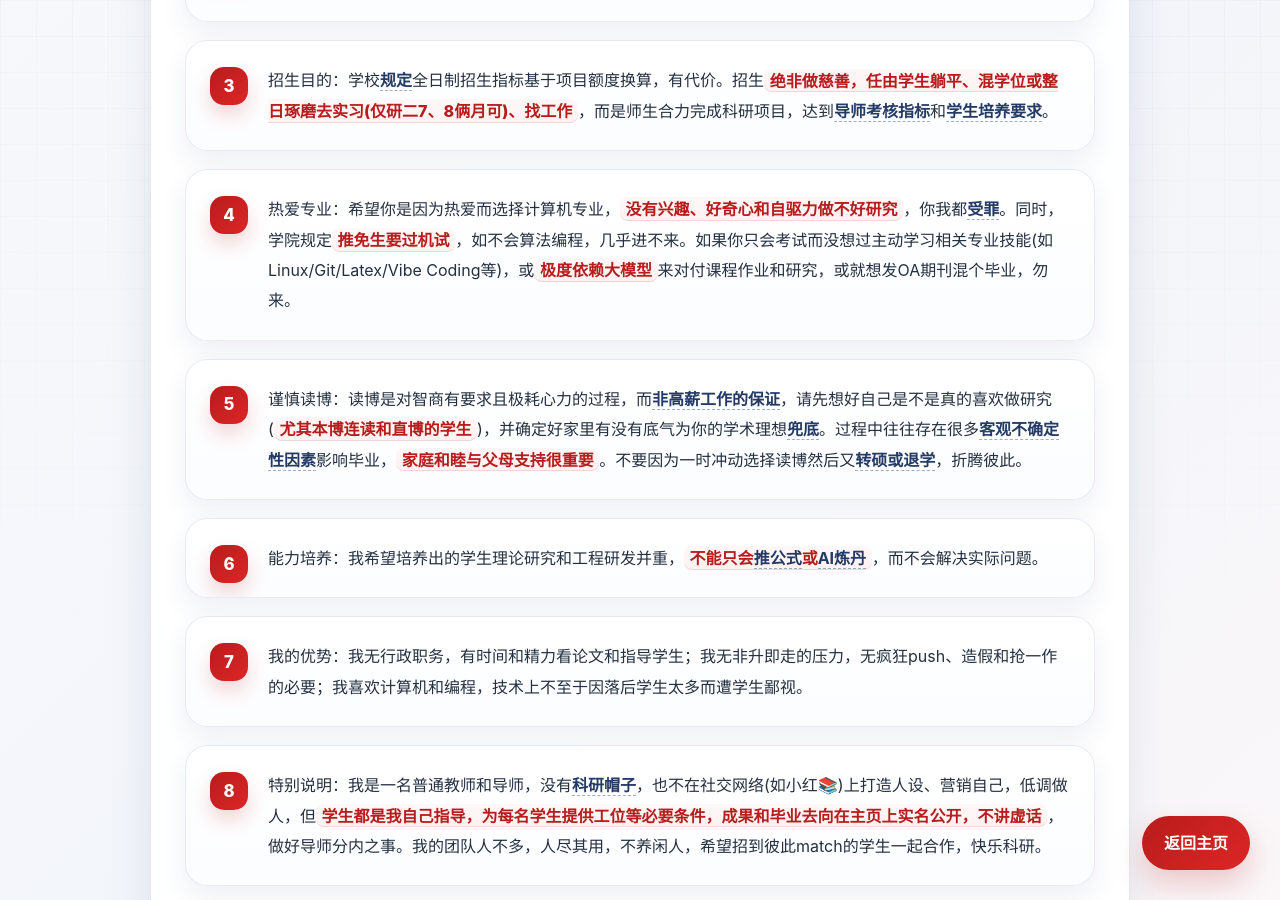
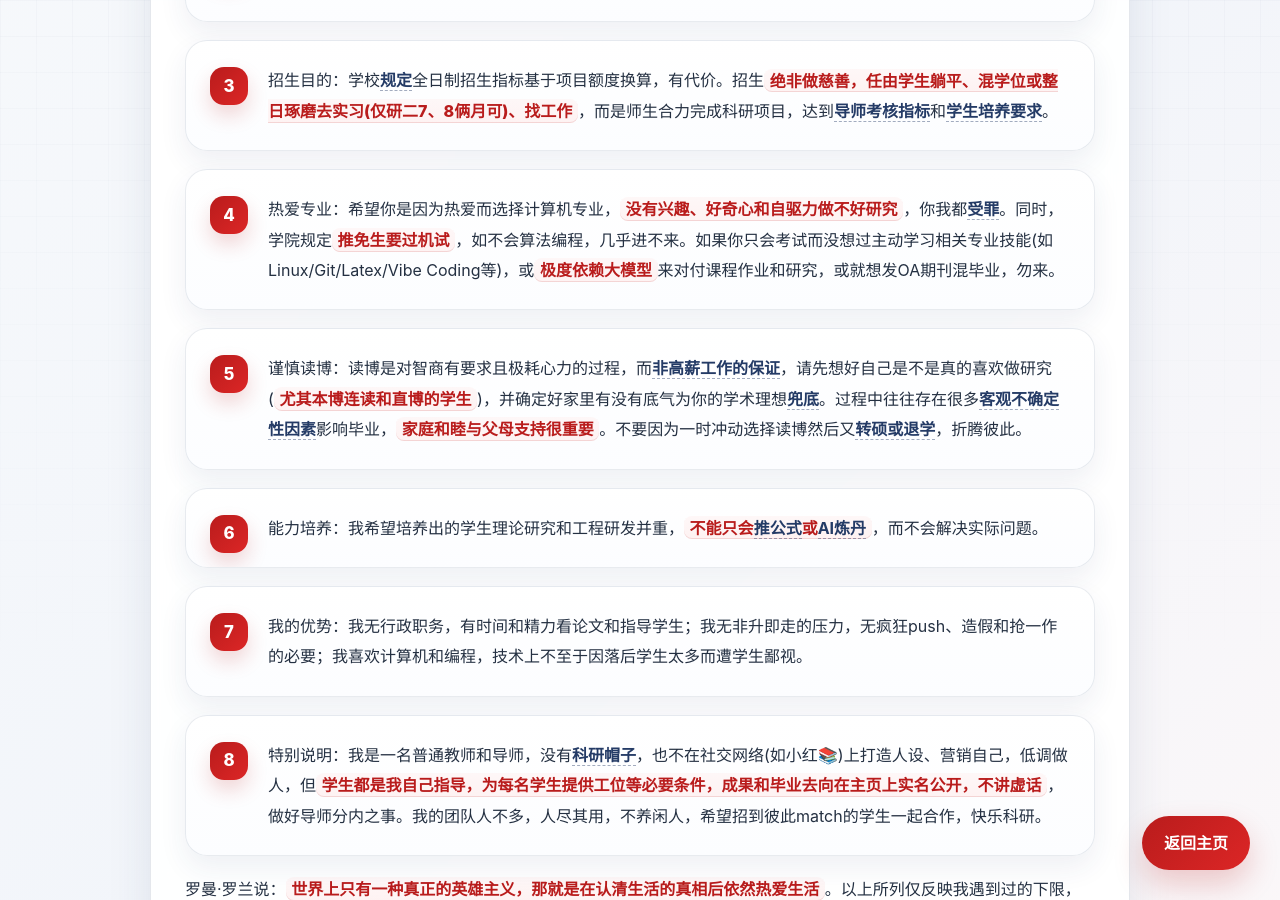
Before and after one commit to fangvv/Homepage, a Jekyll site: the page faq2.html, which Jekyll copies as it is, in a window 1280 px wide and 900 px high, scrolled down 633 px. Built offline with Jekyll 4.4.1, drawn with Linux system fonts in a browser that asks for light colours; comment, search, counter and statistics services are not loaded.

Commit message:
update faq2

```diff
--- a/faq2.html
+++ b/faq2.html
@@ -526,7 +526,7 @@ PyTorch Mobile, 移动端深度学习,
                 <li>诚信靠谱：根据经验，<strong>推免本科生、博士申请考核生极易出<a href="https://www.zhihu.com/question/487277766" target="_blank">海王</a></strong>。不是真心想来的同学<strong>请别联系</strong>，浪费我时间和名额。如果你水平很高，估计在我们这里做科研也收获不到什么，那你开始就应去找你认为水平更高的导师。</li>
                 <li>身心健康：学术界高度内卷科研压力大，<strong>精神内耗严重、个性偏激、玻璃心、焦虑、抑郁等心理疾病及极端女权</strong>和中国传统意义上的<a href="https://www.zhihu.com/question/596191290" target="_blank">严师出高徒</a>是相悖的，极易引发<strong>灾难性<a href="https://www.sciscanpub.com/uploads/2025/04/16/0e6be8681630d9e1939409ade49b73b6.pdf" target="_blank">后果</a></strong>。如你有此类困扰且常复发，请一定不要来。</li>
                 <li>招生目的：学校<a href="https://www.bjtu.edu.cn/xxxtrmzn/162744.htm" target="_blank">规定</a>全日制招生指标基于项目额度换算，有代价。招生<strong>绝非做慈善，任由学生躺平、混学位或整日琢磨去实习(仅研二7、8俩月可)、找工作</strong>，而是师生合力完成科研项目，达到<a href="https://www.zhihu.com/question/1993742963784848897/answer/1993748322066920997" target="_blank">导师考核指标</a>和<a href="https://www.bjtu.edu.cn/xxgkw/xxgk_xxgkml/xwxk/syxwjbyq/6a881d506ec04ccabcc0dadb3a468943.htm" target="_blank">学生培养要求</a>。</li>
-                <li>热爱专业：希望你是因为热爱而选择计算机专业，<strong>没有兴趣、好奇心和自驱力做不好研究</strong>，你我都<a href="https://www.zhihu.com/question/429059603" target="_blank">受罪</a>。同时，学院规定<strong>推免生要过机试</strong>，如不会算法编程，几乎进不来。如果你只会考试而没想过主动学习相关专业技能(如Linux/Git/Latex/Vibe Coding等)，或<strong>极度依赖大模型</strong>来对付课程作业和研究，或就想发OA期刊混个毕业，勿来。
+                <li>热爱专业：希望你是因为热爱而选择计算机专业，<strong>没有兴趣、好奇心和自驱力做不好研究</strong>，你我都<a href="https://www.zhihu.com/question/429059603" target="_blank">受罪</a>。同时，学院规定<strong>推免生要过机试</strong>，如不会算法编程，几乎进不来。如果你只会考试而没想过主动学习相关专业技能(如Linux/Git/Latex/Vibe Coding等)，或<strong>极度依赖大模型</strong>来对付课程作业和研究，或就想发OA期刊混毕业，勿来。
                 </li>
                 <li>谨慎读博：读博是对智商有要求且极耗心力的过程，而<a href="https://www.zhihu.com/question/663192558" target="_blank">非高薪工作的保证</a>，请先想好自己是不是真的喜欢做研究(<strong>尤其本博连读和直博的学生</strong>)，并确定好家里有没有底气为你的学术理想<a href="https://zhuanlan.zhihu.com/p/564683753" target="_blank">兜底</a>。过程中往往存在很多<a href="https://www.zhihu.com/question/59323074" target="_blank">客观不确定性因素</a>影响毕业，<strong>家庭和睦与父母支持很重要</strong>。不要因为一时冲动选择读博然后又<a href="https://www.zhihu.com/question/1908850827797463958" target="_blank">转硕或退学</a>，折腾彼此。</li>
                 <li>能力培养：我希望培养出的学生理论研究和工程研发并重，<strong>不能只会<a href="https://www.zhihu.com/question/430862162" target="_blank">推公式</a>或<a href="https://www.zhihu.com/question/537342945" target=blank>AI炼丹</a></strong>，而不会解决实际问题。</li>
```
